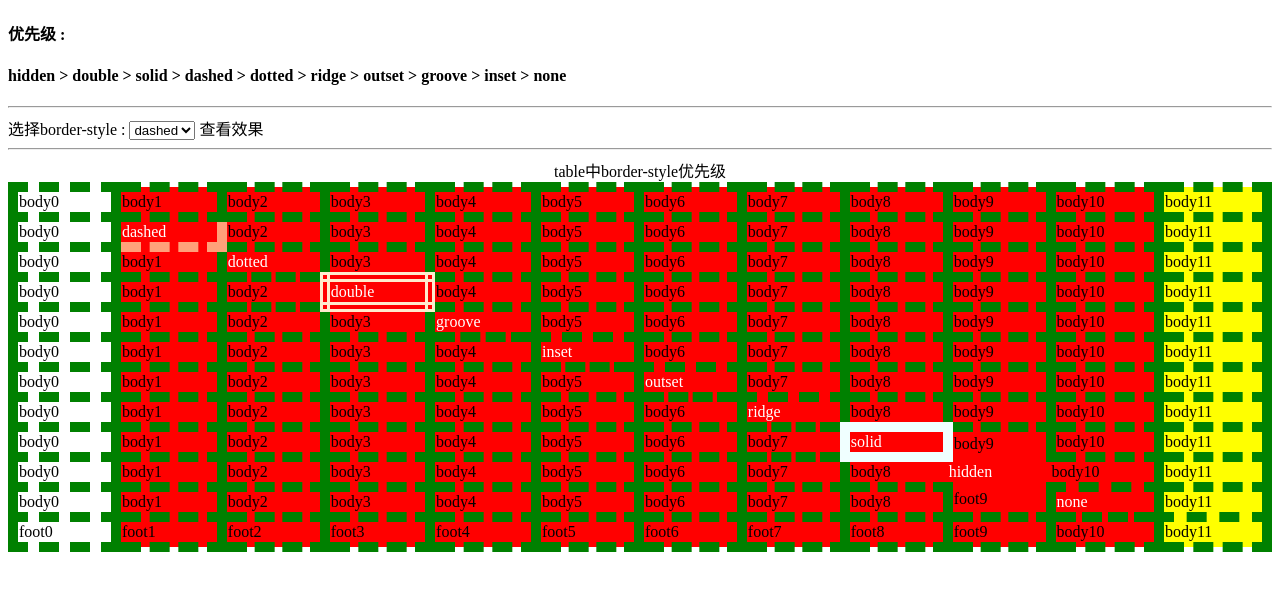
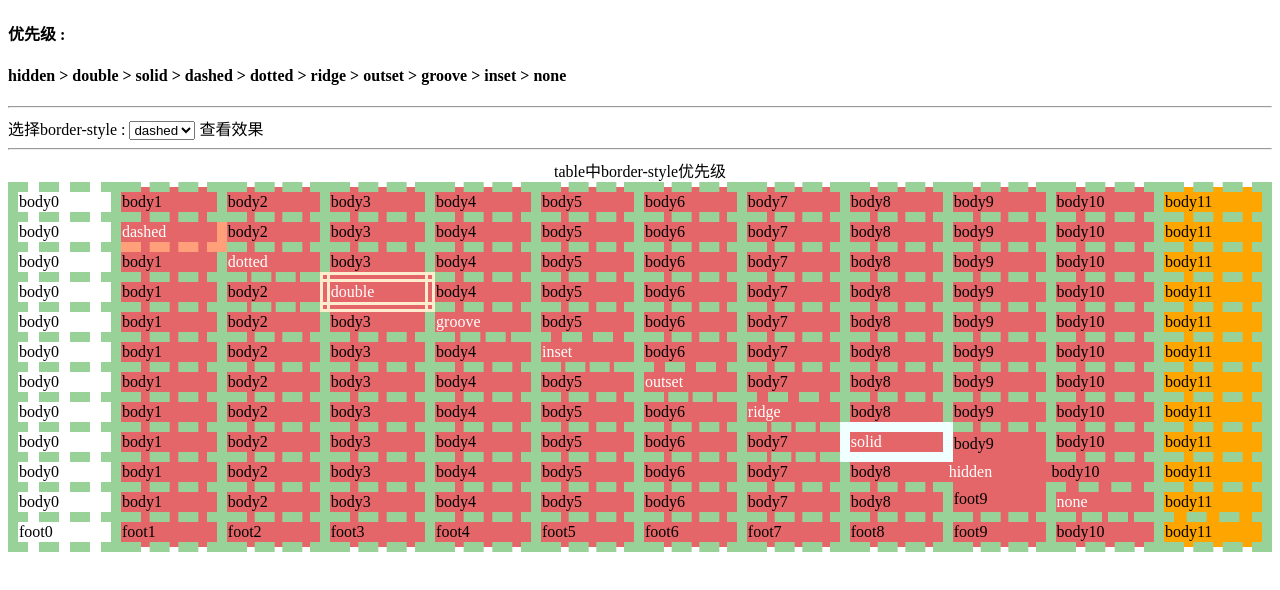
Before and after one commit to onface/css-action, a website: page code/table-border.html in a window 1280 px wide. Drawn offline with Linux system fonts and the light colour scheme.

Commit message:
table-border  change color

```diff
--- a/code/table-border.html
+++ b/code/table-border.html
@@ -10,7 +10,7 @@
 		th , td {
 			width: 200px;
 			border-width: 10px;
-			border-color: green;
+			border-color: #98d298;
 		}
 		table {
 			border-collapse: collapse;
@@ -40,8 +40,8 @@
 		<caption>table中border-style优先级</caption>
 		<colgroup>
 		    <col style="background-color:white">
-		    <col span="10" style="background-color:red">
-		    <col style="background-color:yellow">
+		    <col span="10" style="background-color:#E46668">
+		    <col style="background-color:orange">
 		</colgroup>
 		<tbody>
 			<tr>
```
